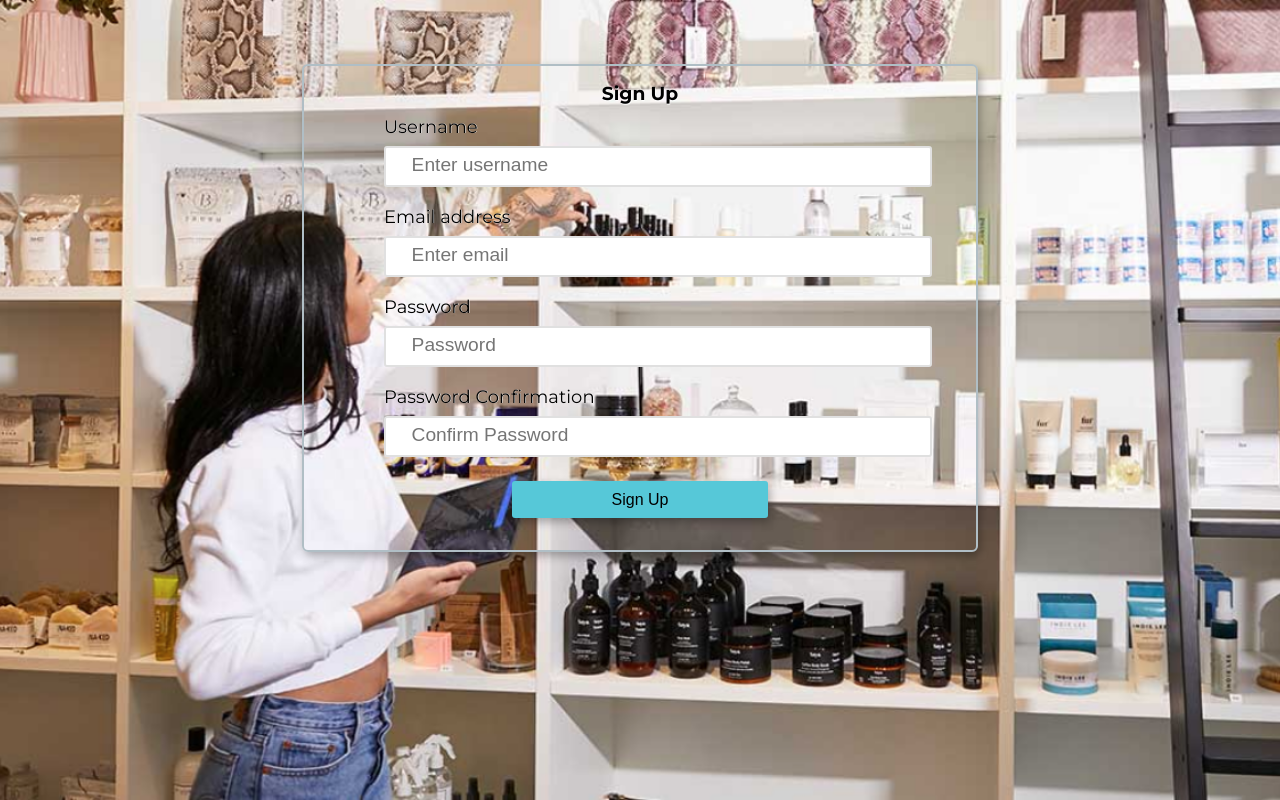
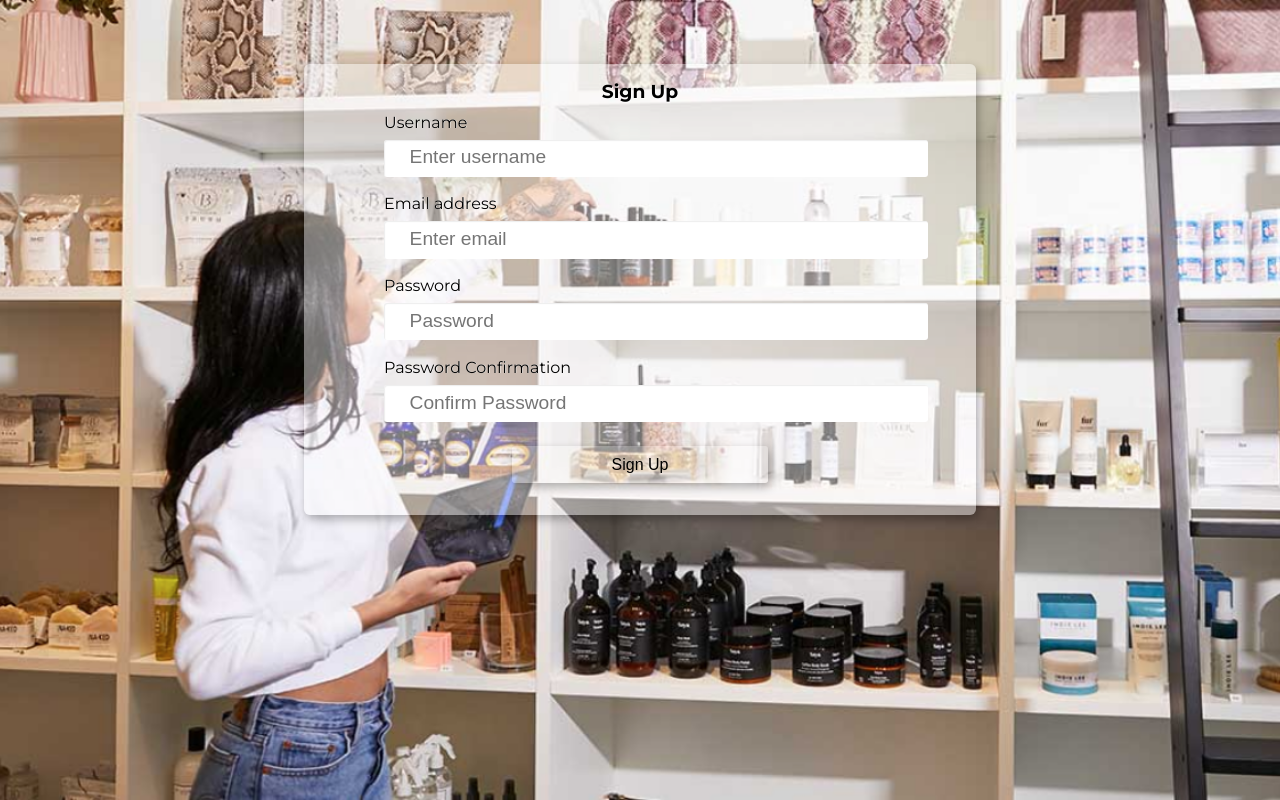
Before and after one commit to joseferreira5/red-squirrel, a React (Create React App) app in the folder client/: page /sign-up in a window 1280 px wide. Built offline with nearby package versions, Linux system fonts and the light colour scheme; a web font is replaced by a local one.

Commit message:
completed css changes to inventory appearance

```diff
--- a/client/src/components/Item.css
+++ b/client/src/components/Item.css
@@ -3,11 +3,12 @@
   flex-direction: column;
   align-items: center;
   margin: 10px;
-  box-shadow: 0px 0px 3px 1px #cecece;
+  box-shadow: 0px 1px 3px 3px #ffffff;
   transition: 250ms all;
   padding: 20px;
   margin-bottom: 60px;
-  background-color: #ffffff77;
+  background-color: #ffffff;
+  opacity: 0.9;
   font-size: 18px;
   padding: 10px;
   color: black;
@@ -24,7 +25,7 @@
   width: 150px;
   height: 150px;
   border-radius: 3px;
-  box-shadow: 1px 1px 2px 1px #cecece;
+  box-shadow: .5px .5px 10px .5px #3a3333ab;
   transition: width 2s, height 2s;
 }
 
--- a/client/src/components/Items.css
+++ b/client/src/components/Items.css
@@ -7,26 +7,27 @@
   margin: 20px;
 }
 
-.sort-container {
-  display: flex;
-  width: 83.5vw;
-  justify-content: flex-end;
-  margin: 20px;
-}
 
-label {
-  font-size: 18px;
+.sort-label {
+  font-size: 20px;
   font-family: "Montserrat";
-  font-weight: bold;
+  font-weight: 400;
   padding-right: 10px;
+  color: transparent;
+  text-shadow: 1px 1px 1px black;
 
 }
 
-select {
+.sort {
   cursor: pointer;
   border: none;
   font-size: 18px;
+  Font-family: "Montserrat";
+  background-color: rgba(255, 255, 255, 0.808);
+
 }
+
+
 
 @media (max-width: 500px) {
   .items {
@@ -34,9 +35,5 @@ select {
     justify-content: space-around;
     margin: 0 0px 20px 70px;
   }
-  .sort-container {
-    width: 100%;
-    justify-content: center;
-    margin: 0px;
-  }
+
 }
--- a/client/src/components/Items.jsx
+++ b/client/src/components/Items.jsx
@@ -103,7 +103,7 @@ class Items extends Component {
           onChange={this.handleSearchChange}
         />
         <form className="sort-container" onSubmit={this.handleSubmit}>
-          <label htmlFor="sort">SORT BY:</label>
+          <label className="sort-label" htmlFor="sort">Sort By:</label>
           <select
             className="sort"
             value={this.state.selectValue}
--- a/client/src/components/Search.css
+++ b/client/src/components/Search.css
@@ -7,7 +7,7 @@
 }
 
 .search-input {
-  background-color: rgba(255, 255, 255, 0.637);
+  background-color: rgba(255, 255, 255, 0.808);
   width: 70vw;
   font-size: 18px;
   letter-spacing: 0.1px;
@@ -16,10 +16,24 @@
   margin: 40px;
   border: transparent;
   font-family: "Montserrat";
+  box-shadow: 1px 1px 2px rgba(0, 0, 0, 0.185);
 }
 
 .search-input::placeholder {
   letter-spacing: 0.3px;
+}
+
+.search-input:hover {
+  box-shadow: 1px 1px 3px 2px rgba(0, 0, 0, 0.185);
+  transition: box-shadow, 600ms;
+
+}
+
+.sort-container {
+  display: flex;
+  width: 83.5vw;
+  justify-content: flex-end;
+  margin: 20px;
 }
 
 @media (max-width: 500px) {
@@ -27,5 +41,10 @@
   .search-form {
     margin: 0 0px 0px 70px;
   }
+    .sort-container {
+    width: 100%;
+    justify-content: center;
+    margin: 0px;
+  }
 
 }
--- a/client/src/components/SignIn.css
+++ b/client/src/components/SignIn.css
@@ -1,6 +1,4 @@
-@import url('https://fonts.googleapis.com/css?family=Montserrat:200,400,500,700&display=swap');
-
-
+@import url("https://fonts.googleapis.com/css?family=Montserrat:200,400,500,700&display=swap");
 
 button {
   cursor: pointer;
@@ -54,9 +52,9 @@ button {
   width: 50%;
   height: 80%;
   margin: 4em auto;
-  border: 2px solid #b0bec5;
   border-radius: 6px;
   box-shadow: 2px 4px 10px rgba(0, 0, 0, 0.3);
+  background-color: #ffffff70;
   transition: all 2s ease;
 }
 
@@ -82,25 +80,22 @@ button {
   margin: 0.5em auto;
   font-size: 1rem;
   border-radius: 3px;
-  border: 2px solid #e0e0e0;
-  outline: none;
+
+  outline: transparent;
   transition: all 0.4s ease;
 }
 
-.form-container form input:focus,
-.form-container form input:active {
-  border: 2px solid #82ada9;
-}
+
 
 .form-container form input:valid {
-  border: 2px solid #66bb6a;
+  border: transparent;
 }
 
 .form-container form button {
   width: 50%;
   margin: 1em auto;
-  background: #56c8d8;
-  border: none;
+  background: #ffffff36;
+  border: transparent;
 }
 
 .form-container form button:hover {
@@ -155,11 +150,11 @@ button {
 }
 
 .layout .content nav a:first-of-type {
-  border-bottom: 2px solid #333;
+  border-bottom: 2px solid transparent;
 }
 
 .layout .content nav a:last-of-type {
-  border-bottom: 2px solid #333;
+  border-bottom: 2px solid transparent;
 }
 
 .layout .content .main {
@@ -180,7 +175,7 @@ button {
 }
 
 .item {
-  border: 2px solid #81b9bf;
+  border: transparent;
   text-align: center;
   padding: 1em;
   border-radius: 3px;
@@ -216,7 +211,7 @@ button {
 }
 
 .item a::before {
-  content: '<-';
+  content: "<-";
 }
 
 .item-container .item {
--- a/client/src/components/SignUp.css
+++ b/client/src/components/SignUp.css
@@ -55,7 +55,7 @@ button {
   width: 40%;
   height: 60%;
   margin: 8em auto;
-  border: 2px solid #b0bec5;
+  border: transparent;
   border-radius: 6px;
   box-shadow: 2px 4px 10px rgba(0, 0, 0, 0.3);
   transition: all 2s ease;
@@ -84,10 +84,10 @@ button {
   margin: 0.5em auto;
   font-size: 1rem;
   border-radius: 3px;
-  border: 2px solid #e0e0e0;
+  border: transparent;
   outline: none;
   transition: all 0.4s ease;
-  box-shadow: 1px #e0e0e0 inset;
+  box-shadow: 1px 1px 1px #e0e0e08e inset;
 }
 
 .form-container form input:focus,
@@ -236,10 +236,10 @@ button {
   min-height: 100px;
 }
 
-.item-container .item button {
+/* .item-container .item button {
   background: #0097a7;
   color: #f8f8f8;
-}
+} */
 
 .item-container .item button:hover {
   background: #56c8d8;
```
Also changed, not shown: 1 other file (tests, documents, lock files or other folders).
